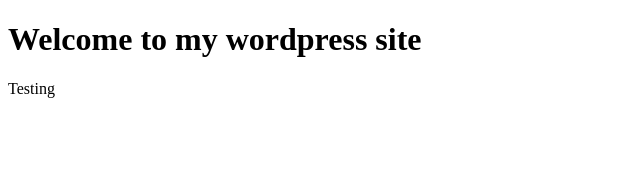
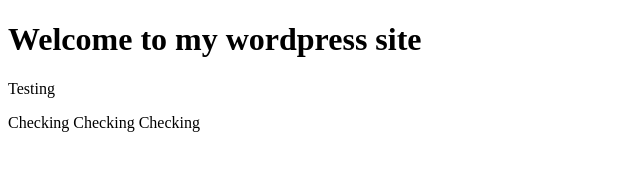
Before and after one commit to vedikanathe28-bit/wordpress-site, a plain HTML site: page index.html in a window 1280 px wide. Shown: the whole page, without its empty margins (0-640 px from the left). Drawn offline with Linux system fonts and the light colour scheme.

Commit message:
Change index file

```diff
--- a/index.html
+++ b/index.html
@@ -10,6 +10,7 @@
 <body>
     <h1>Welcome to my wordpress site</h1>
     <p>Testing</p>
+    <p>Checking Checking Checking</p>
 </body>
 
 </html>
```
